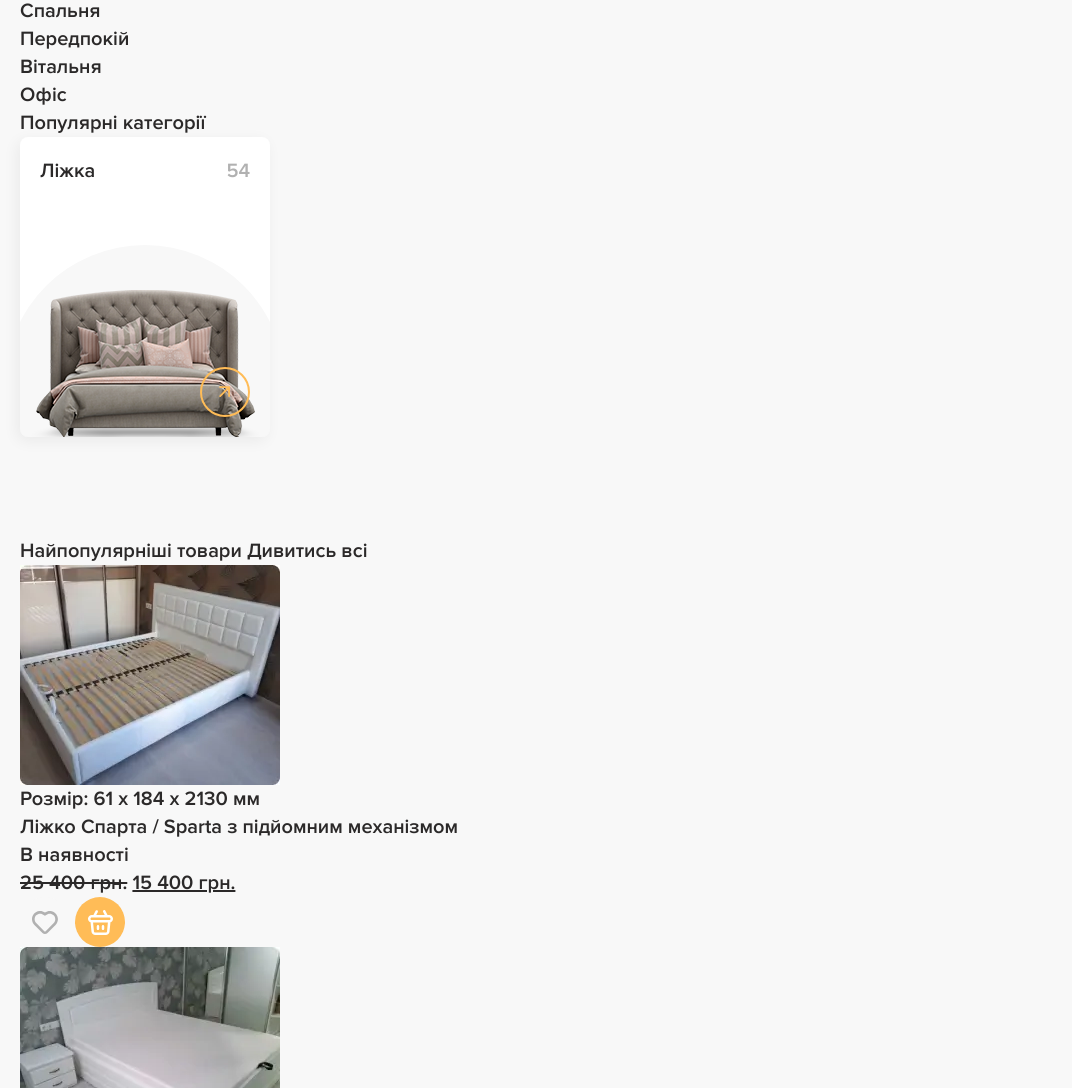
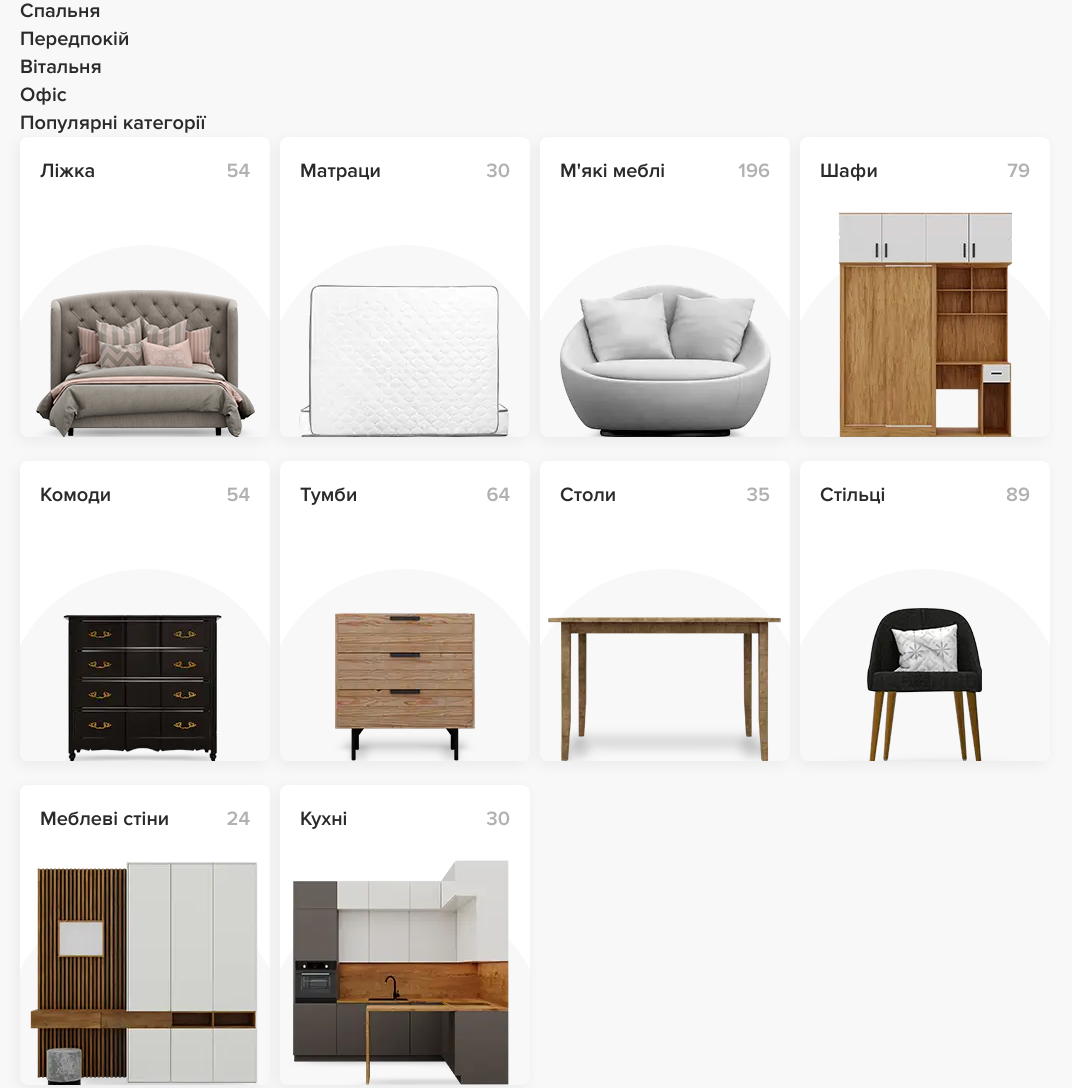
Before and after one commit to Inzhoner/lesson_10, a plain HTML site: page index.html in a window 1280 px wide. Shown: the part 601-1689 px from the top of the page, without its empty margins (0-1072 px from the left). Drawn offline with Linux system fonts and the light colour scheme.

Commit message:
finished card

```diff
--- a/css/style.css
+++ b/css/style.css
@@ -13,16 +13,15 @@ body {
 }
 
 .categories__cards {
-    /* display: flex;
+    display: flex;
     flex-wrap: wrap;
-    gap: 24px 10px; */
+    gap: 24px 10px;
     max-width: 1290px;
     margin-inline: auto;
     margin-bottom: 100px;
 }
 
 .categories__card {
-    /* width: calc(20% - 8px); */
     width: 250px;
     height: 300px;
     background: url(../img/categories/categories-card__bg.svg) #fff;
@@ -33,10 +32,17 @@ body {
     position: relative;
     border-radius: 8px;
     box-shadow: -3px 4px 15px 0px rgba(0, 0, 0, 0.06);
+    transition: transform 0.5s ease-in-out;
+}
+
+.categories__card:hover {
+    box-shadow: -5px 6px 17px 0px rgba(0, 0, 0, 0.15);
+    scale: 1.02;
 }
 
 .categories__link-card {
 }
+
 .categories__content-card {
     display: flex;
     justify-content: space-between;
@@ -47,6 +53,7 @@ body {
 }
 .categories__name-card {
 }
+
 .categories__count-card {
     color: #b1b1b1;
 }
@@ -60,6 +67,13 @@ body {
 .categories__img-icon {
     position: absolute;
     bottom: 20px;
-    left: 180px;
-    z-index: 3;
+    right: 20px;
+    width: 50px;
+    height: 50px;
+    opacity: 0;
+    transition: opacity 0.3s ease;
 }
+
+.categories__card:hover .categories__img-icon {
+    opacity: 1;
+}
--- a/index.html
+++ b/index.html
@@ -127,7 +127,6 @@
                     <div class="categories__card">
                         <a class="categories__link-card" href="position.html">
                             <img class="categories__img-card" src="img/categories/categories-cards_01.png" alt="Фото товару з каталогу Ліжко">
-                            <!-- <img class="categories__img-bg" src="img/categories/categories-card__bg.svg" alt=""> -->
                             <img class="categories__img-icon" src="img/categories/categories-arrow.svg" alt="Стрілка для переходу у категорію">
                             <div class="categories__content-card">
                                 <h3 class="categories__name-card">Ліжка</h3>
@@ -136,7 +135,7 @@
                         </a>
                     </div>
                     <!--// Card-2 -->
-                    <!-- <div class="categories__card">
+                    <div class="categories__card">
                         <a class="categories__link-card" href="#">
                             <div class="categories__content-card">
                                 <h3 class="categories__name-card">Матраци</h3>
@@ -145,9 +144,9 @@
                             <img class="categories__img-card" src="img/categories/categories-cards_02.webp" alt="Фото товару з каталогу Матраци">
                             <img class="categories__img-icon" src="img/categories/categories-arrow.svg" alt="Стрілка для переходу у категорію">
                         </a>
-                    </div> -->
+                    </div>
                     <!--// Card-3 -->
-                    <!-- <div class="categories__card">
+                    <div class="categories__card">
                         <a class="categories__link-card" href="#">
                             <div class="categories__content-card">
                                 <h3 class="categories__name-card">М'які меблі</h3>
@@ -156,9 +155,9 @@
                             <img class="categories__img-card" src="img/categories/categories-cards_03.webp" alt="Фото товару з каталогу Ліжко">
                             <img class="categories__img-icon" src="img/categories/categories-arrow.svg" alt="Стрілка для переходу у категорію">
                         </a>
-                    </div> -->
+                    </div>
                     <!--// Card-4 -->
-                    <!-- <div class="categories__card">
+                    <div class="categories__card">
                         <a class="categories__link-card" href="#">
                             <div class="categories__content-card">
                                 <h3 class="categories__name-card">Шафи</h3>
@@ -167,9 +166,9 @@
                             <img class="categories__img-card" src="img/categories/categories-cards_04.webp" alt="Фото товару з каталогу Шафи">
                             <img class="categories__img-icon" src="img/categories/categories-arrow.svg" alt="Стрілка для переходу у категорію">
                         </a>
-                    </div> -->
+                    </div>
                     <!--// Card-5 -->
-                    <!-- <div class="categories__card">
+                    <div class="categories__card">
                         <a class="categories__link-card" href="#">
                             <div class="categories__content-card">
                                 <h3 class="categories__name-card">Комоди</h3>
@@ -178,9 +177,9 @@
                             <img class="categories__img-card" src="img/categories/categories-cards_05.webp" alt="Фото товару з каталогу Ліжко">
                             <img class="categories__img-icon" src="img/categories/categories-arrow.svg" alt="Стрілка для переходу у категорію">
                         </a>
-                    </div> -->
+                    </div>
                     <!--// Card-6 -->
-                    <!-- <div class="categories__card">
+                    <div class="categories__card">
                         <a class="categories__link-card" href="#">
                             <div class="categories__content-card">
                                 <h3 class="categories__name-card">Тумби</h3>
@@ -189,9 +188,9 @@
                             <img class="categories__img-card" src="img/categories/categories-cards_06.webp" alt="Фото товару з каталогу Тумби">
                             <img class="categories__img-icon" src="img/categories/categories-arrow.svg" alt="Стрілка для переходу у категорію">
                         </a>
-                    </div> -->
+                    </div>
                     <!--// Card-7 -->
-                    <!-- <div class="categories__card">
+                    <div class="categories__card">
                         <a class="categories__link-card" href="#">
                             <div class="categories__content-card">
                                 <h3 class="categories__name-card">Столи</h3>
@@ -200,9 +199,9 @@
                             <img class="categories__img-card" src="img/categories/categories-cards_07.webp" alt="Фото товару з каталогу Столи">
                             <img class="categories__img-icon" src="img/categories/categories-arrow.svg" alt="Стрілка для переходу у категорію">
                         </a>
-                    </div> -->
+                    </div>
                     <!--// Card-8 -->
-                    <!-- <div class="categories__card">
+                    <div class="categories__card">
                         <a class="categories__link-card" href="#">
                             <div class="categories__content-card">
                                 <h3 class="categories__name-card">Стільці</h3>
@@ -211,9 +210,9 @@
                             <img class="categories__img-card" src="img/categories/categories-cards_08.webp" alt="Фото товару з каталогу Стільці">
                             <img class="categories__img-icon" src="img/categories/categories-arrow.svg" alt="Стрілка для переходу у категорію">
                         </a>
-                    </div> -->
+                    </div>
                     <!--// Card-9 -->
-                    <!-- <div class="categories__card">
+                    <div class="categories__card">
                         <a class="categories__link-card" href="#">
                             <div class="categories__content-card">
                                 <h3 class="categories__name-card">Меблеві стіни</h3>
@@ -222,9 +221,9 @@
                             <img class="categories__img-card" src="img/categories/categories-cards_09.webp" alt="Фото товару з каталогу Меблеві стіни">
                             <img class="categories__img-icon" src="img/categories/categories-arrow.svg" alt="Стрілка для переходу у категорію">
                         </a>
-                    </div> -->
+                    </div>
                     <!--// Card-10 -->
-                    <!-- <div class="categories__card">
+                    <div class="categories__card">
                         <a class="categories__link-card" href="#">
                             <div class="categories__content-card">
                                 <h3 class="categories__name-card">Кухні</h3>
@@ -233,7 +232,7 @@
                             <img class="categories__img-card" src="img/categories/categories-cards_10.webp" alt="Фото товару з каталогу Кухні">
                             <img class="categories__img-icon" src="img/categories/categories-arrow.svg" alt="Стрілка для переходу у категорію">
                         </a>
-                    </div> -->
+                    </div>
                 </div>
             </div>
         </div>
```
